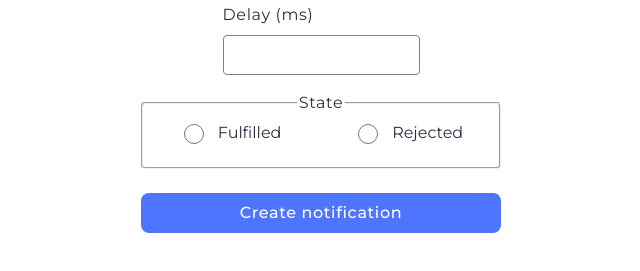
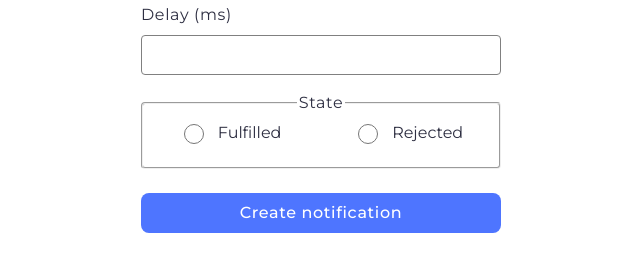
Before and after one commit to kris9899/goit-js-hw-10, a website built with Vite: page src/2-snackbar.html in a window 1280 px wide. Shown: the part 111-382 px from the top of the page, without its empty margins (319-959 px from the left). Built offline with nearby package versions, Linux system fonts and the light colour scheme.

Commit message:
create time

```diff
--- a/src/css/styles.css
+++ b/src/css/styles.css
@@ -143,17 +143,18 @@ button:hover {
   letter-spacing: 0.04em;
   color: #2e2f42;
 }
-input[type='number'] {
+input[name='delay'] {
+  width: 360px;
   box-sizing: border-box;
   padding-left: 16px;
   border: 1px solid #808080;
   border-radius: 4px;
   height: 40px;
 }
-input[type='number']:hover {
+input[name='delay']:hover {
   border: 1px solid #000;
 }
-input[type='number']:active {
+input[name='delay']:active {
   border: 1px solid #4e75ff;
 }
 .legend {
```
